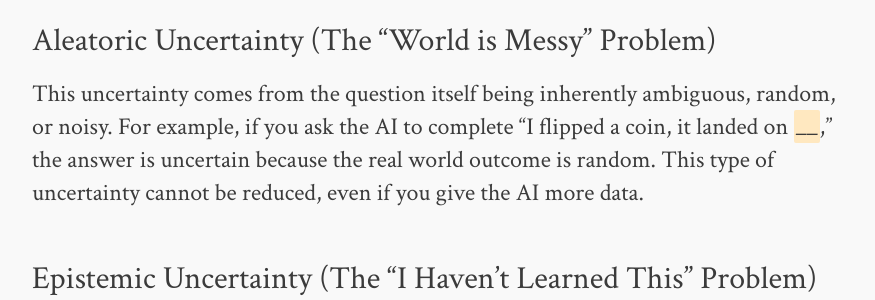
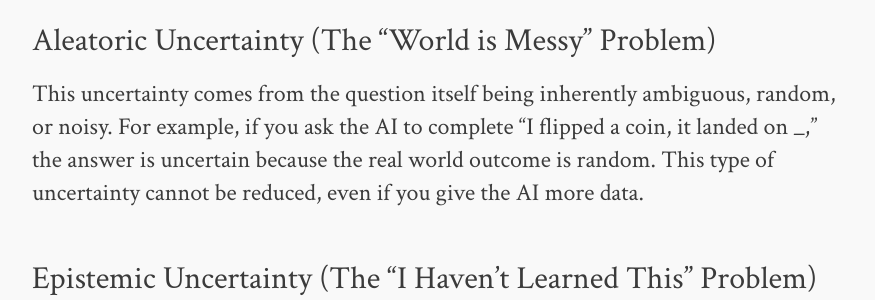
Before and after one commit to upman/upman.github.com, a Jekyll site: the page built from _posts/2025-11-04-How-to-know-when-your-llm-is-bs-ing.md, in a window 1280 px wide and 900 px high, scrolled down 1412 px. Shown: the part 182-482 px from the top of the window, without its empty margins (198-1073 px from the left). Built offline with Jekyll 4.4.1, drawn with Linux system fonts in a browser that asks for light colours; comment, search, counter and statistics services are not loaded.

Commit message:
Formatting

```diff
--- a/_posts/2025-11-04-How-to-know-when-your-llm-is-bs-ing.md
+++ b/_posts/2025-11-04-How-to-know-when-your-llm-is-bs-ing.md
@@ -21,7 +21,7 @@ When an AI is "uncertain," it can be for two very different reasons. Knowing the
 
 ### Aleatoric Uncertainty (The "World is Messy" Problem)
 
-This uncertainty comes from the question itself being inherently ambiguous, random, or noisy. For example, if you ask the AI to complete "I flipped a coin, it landed on ____," the answer is uncertain because the real world outcome is random. This type of uncertainty cannot be reduced, even if you give the AI more data.
+This uncertainty comes from the question itself being inherently ambiguous, random, or noisy. For example, if you ask the AI to complete "I flipped a coin, it landed on _," the answer is uncertain because the real world outcome is random. This type of uncertainty cannot be reduced, even if you give the AI more data.
 
 ### Epistemic Uncertainty (The "I Haven't Learned This" Problem)
 
```
Also changed, not shown: 1 other file.
